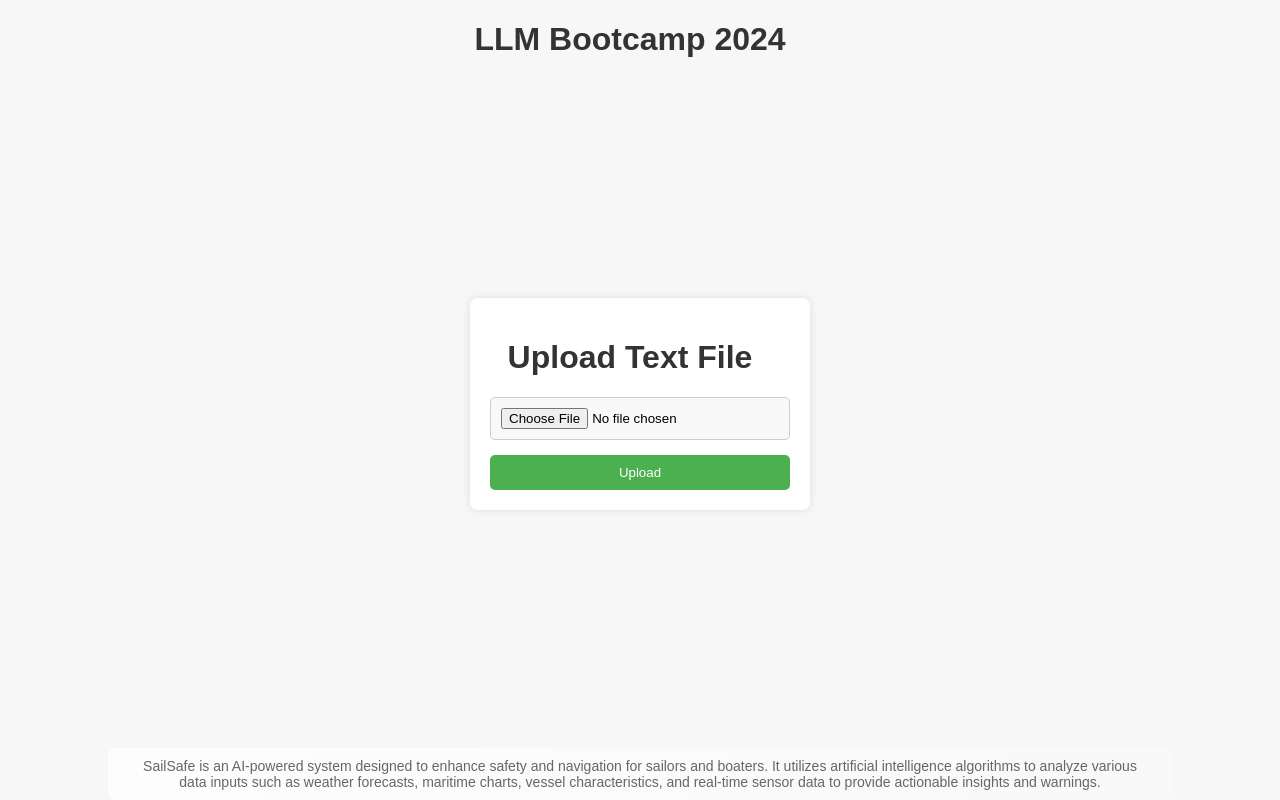
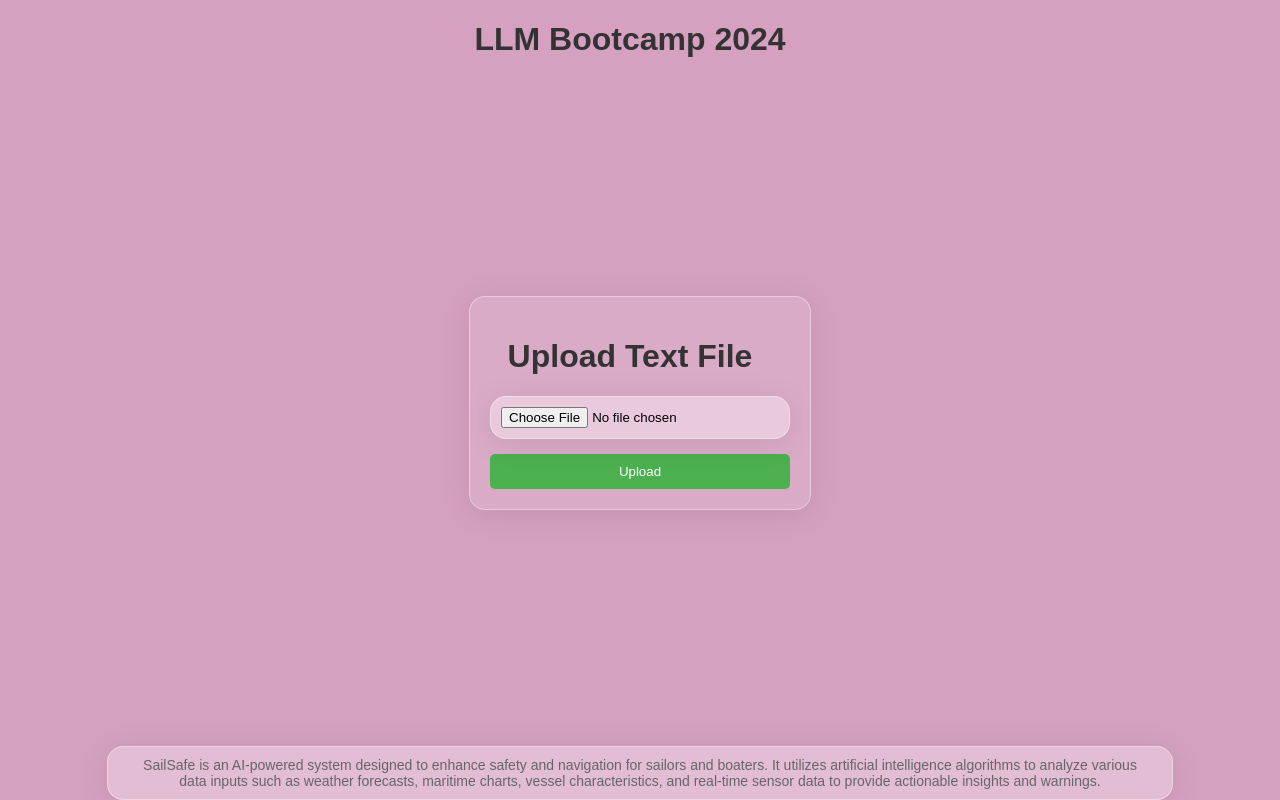
Before and after one commit to Dushyant-Mahto/InquireMate, a Flask app: page / in a window 1280 px wide. Run offline with Flask 3, Linux system fonts and the light colour scheme; some web fonts are replaced.

Commit message:
Added looks

```diff
--- a/app.py
+++ b/app.py
@@ -9,7 +9,7 @@ UPLOAD_FOLDER = 'uploads'
 app.config['UPLOAD_FOLDER'] = UPLOAD_FOLDER
 
 # Set your OpenAI API key
-openai.api_key = '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'
+openai.api_key = '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'
 
 # Create the uploads directory if it doesn't exist
 if not os.path.exists(UPLOAD_FOLDER):
--- a/templates/upload.html
+++ b/templates/upload.html
@@ -9,7 +9,7 @@
 
         body {
             font-family: 'Madimi One', Arial, sans-serif; /* Added 'Madimi One' font */
-            background-color: #f7f7f7;
+            background-color: #d6a1c1;
             margin: 0;
             padding: 0;
             display: flex;
@@ -25,25 +25,33 @@
         }
 
         form {
-            background-color: #fff;
+            background: rgba(255, 255, 255, 0.11); /* Semi-transparent white background */
+            border-radius: 16px; /* Rounded corners */
+            box-shadow: 0 4px 30px rgba(0, 0, 0, 0.1); /* Shadow effect */
+            backdrop-filter: blur(3.1px); /* Apply blur effect */
+            -webkit-backdrop-filter: blur(3.1px); /* For Safari */
+            border: 1px solid rgba(255, 255, 255, 0.4); /* Border with transparency */
             padding: 20px;
-            border-radius: 8px;
-            box-shadow: 0 0 10px rgba(0, 0, 0, 0.1);
             width: 300px;
             margin-bottom: 20px; /* Add space between form and footer */
             align-self: center; /* Center form horizontally */
         }
 
+
         input[type="file"] {
             margin-bottom: 15px;
             display: block; /* Put each element on a new line */
-            border: 1px solid #ccc; /* Add a border for better visibility */
-            border-radius: 5px; /* Add some border radius for styling */
+            border: 1px solid rgba(255, 255, 255, 0.4); /* Add a border for better visibility */
+            border-radius: 16px; /* Add some border radius for styling */
             padding: 10px; /* Add padding for spacing */
             width: 100%; /* Adjust the width to fit within the form */
             box-sizing: border-box; /* Include padding and border in the element's total width */
-            background-color: #f9f9f9; /* Light gray background color */
+            background: rgba(255, 255, 255, 0.3); /* Semi-transparent white background */
+            box-shadow: 0 4px 30px rgba(0, 0, 0, 0.1); /* Add a box shadow */
+            backdrop-filter: blur(3.1px); /* Apply a blur effect to the background */
+            -webkit-backdrop-filter: blur(3.1px); /* Apply a blur effect for webkit browsers */
         }
+
 
         input[type="file"]:hover {
             background-color: #e9e9e9; /* Darker gray background color on hover */
@@ -53,6 +61,7 @@
             outline: none; /* Remove default focus outline */
             border-color: #007bff; /* Change border color on focus */
         }
+
 
         input[type="submit"] {
             background-color: #4CAF50; /* Green */
@@ -74,19 +83,25 @@
             font-size: 14px;
             color: #666;
             padding: 10px 20px; /* Add padding from left and right */
-            background: linear-gradient(135deg, rgba(255,255,255,0.8) 0%, rgba(255,255,255,0.2) 100%); /* Glassy gradient background */
-            border-radius: 8px;
+            background: rgba(255, 255, 255, 0.3);
+            border-radius: 16px;
+            box-shadow: 0 4px 30px rgba(0, 0, 0, 0.1);
+            backdrop-filter: blur(3.1px);
+            -webkit-backdrop-filter: blur(3.1px);
+            border: 1px solid rgba(255, 255, 255, 0.4);
             max-width: 80vw; /* Set maximum width to less than 100vw */
             align-self: center; /* Center footer horizontally */
         }
+
     </style>
 </head>
 <body>
     <h1>LLM Bootcamp 2024</h1>
     <form id="upload-form" action="/" method="post" enctype="multipart/form-data">
         <h1>Upload Text File</h1>
-        <input type="file" name="file" accept=".txt">
-        <input type="submit" value="Upload">
+        <input type="file" id="fileInput" name="file" accept=".txt">
+        <input type="submit" id="uploadButton" value="Upload">
+
     </form>
     <footer>
         SailSafe is an AI-powered system designed to enhance safety and navigation for sailors and boaters. It utilizes artificial intelligence algorithms to analyze various data inputs such as weather forecasts, maritime charts, vessel characteristics, and real-time sensor data to provide actionable insights and warnings.
```
Also changed, not shown: templates/ask_question.html (+19 -9 lines), templates/script.js (deleted, +0 -21 lines), uploads/llm-trial.txt (added, +8 -0 lines), templates/Question-mark.jpg (added).
